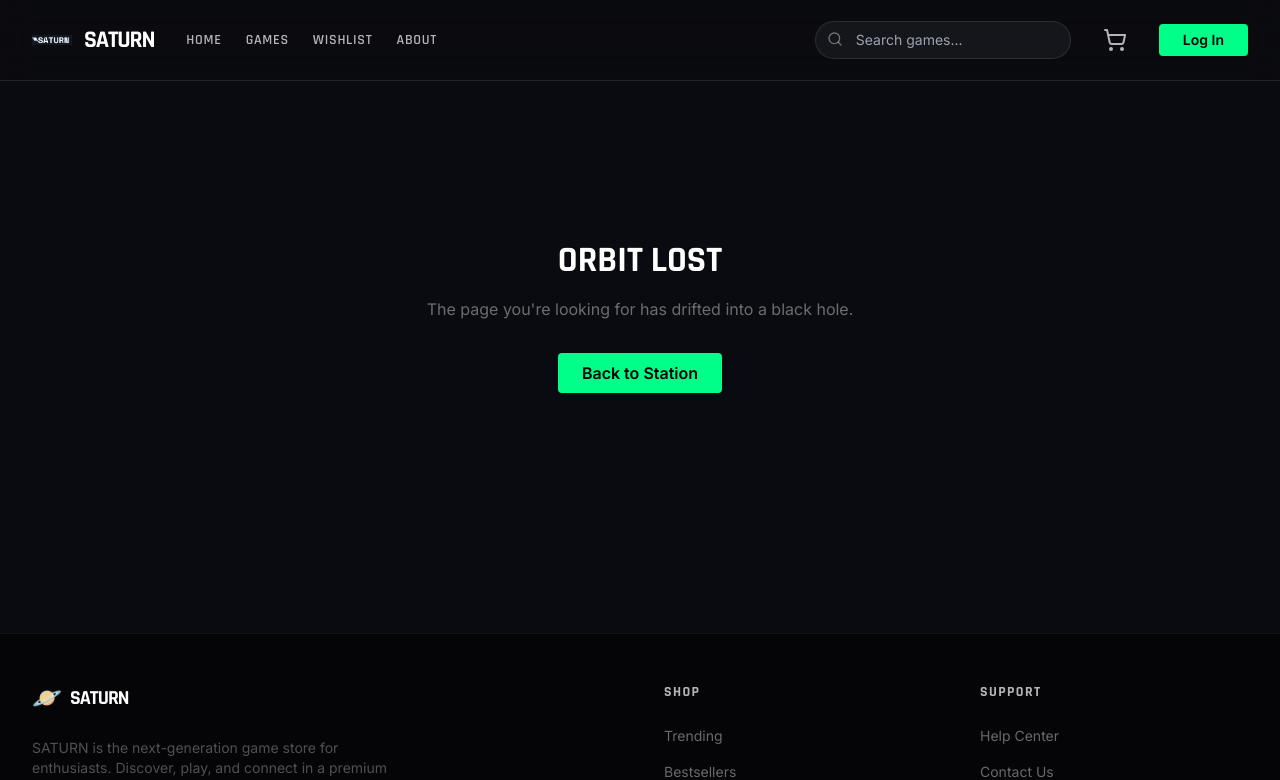
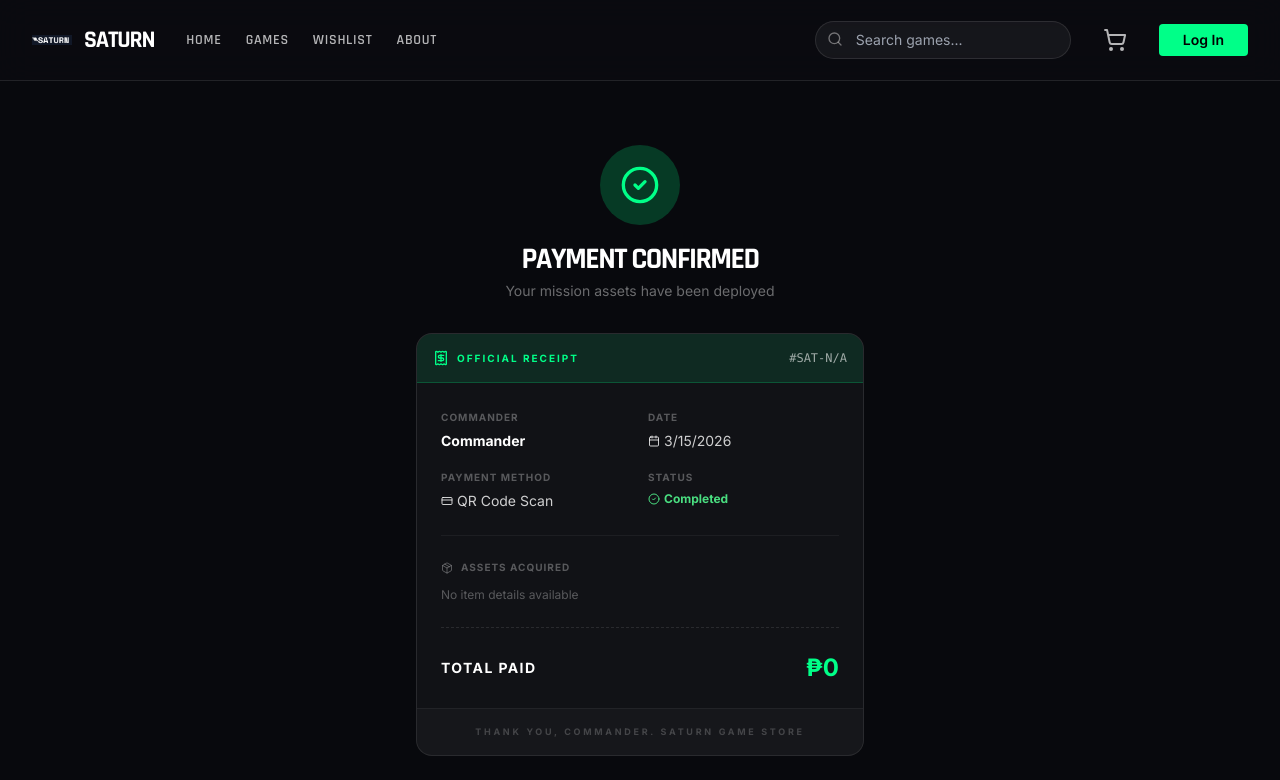
Before and after one commit to JM-Rivera17/E-Commerce-Final-Project, a React (Vite) app: page /receipt in a window 1280 px wide. Shown: the top 780 px of the page. Built offline with nearby package versions, Linux system fonts and the light colour scheme.

Commit message:
feat: Show receipt QR after payment - scan to view receipt on any device

```diff
--- a/src/App.jsx
+++ b/src/App.jsx
@@ -10,6 +10,7 @@ import Register from './pages/Register';
 import Wishlist from './pages/Wishlist';
 import About from './pages/About';
 import MyOrders from './pages/MyOrders';
+import Receipt from './pages/Receipt';
 import Admin from './pages/Admin';
 import AdminLogin from './pages/AdminLogin';
 import { StoreProvider } from './context/StoreContext';
@@ -31,6 +32,7 @@ function App() {
               <Route path="/wishlist" element={<Wishlist />} />
               <Route path="/about" element={<About />} />
               <Route path="/my-orders" element={<MyOrders />} />
+              <Route path="/receipt" element={<Receipt />} />
               <Route path="/admin-login" element={<AdminLogin />} />
               <Route path="/admin" element={<Admin />} />
               {/* Optional: Add a 404 page */}
--- a/src/pages/Checkout.jsx
+++ b/src/pages/Checkout.jsx
@@ -63,21 +63,27 @@ const Checkout = () => {
     }
   };
 
+  const [completedOrder, setCompletedOrder] = useState(null);
+
   const handlePay = () => {
     setIsProcessing(true);
     setTimeout(() => {
-      createOrder({
+      const order = createOrder({
         method: method,
         status: 'completed',
         customerName: currentUser?.name || 'Guest Commander',
         customerEmail: currentUser?.email || 'guest@saturn.com'
       });
+      setCompletedOrder(order);
       setIsProcessing(false);
       setIsCompleted(true);
     }, 2500);
   };
 
-  if (isCompleted) {
+  if (isCompleted && completedOrder) {
+    const receiptUrl = `https://e-commerce-final-project-mu.vercel.app/receipt?id=${completedOrder.id}&total=${completedOrder.total}&date=${encodeURIComponent(completedOrder.date)}&method=${completedOrder.method}&customer=${encodeURIComponent(completedOrder.customerName)}&items=${encodeURIComponent(JSON.stringify(completedOrder.items))}`;
+    const qrUrl = `https://api.qrserver.com/v1/create-qr-code/?size=200x200&data=${encodeURIComponent(receiptUrl)}`;
+
     return (
       <div className="flex flex-col items-center justify-center py-20 text-center px-4">
         <motion.div
@@ -88,8 +94,17 @@ const Checkout = () => {
           <CheckCircle2 className="w-12 h-12 text-saturn-accent" />
         </motion.div>
         <h2 className="text-4xl font-bold font-rajdhani mb-2">PAYMENT SUCCESSFUL</h2>
-        <p className="text-white/60 mb-8 max-w-md">Your order has been confirmed. You will receive an email with your game keys shortly.</p>
-        <button className="btn-primary" onClick={() => window.location.href = '/'}>Return Home</button>
+        <p className="text-white/60 mb-8 max-w-md">Your order has been confirmed. Scan the QR below to view your receipt on any device.</p>
+
+        <div className="bg-white p-4 rounded-xl mb-4">
+          <img src={qrUrl} alt="Receipt QR" className="w-40 h-40" />
+        </div>
+        <p className="text-[10px] text-white/30 uppercase tracking-widest mb-8">Scan QR to open receipt on your phone</p>
+
+        <div className="flex gap-4">
+          <button className="btn-primary" onClick={() => navigate('/my-orders')}>View My Orders</button>
+          <button className="px-6 py-3 border border-white/10 rounded-lg text-white/60 hover:text-white hover:border-white/30 transition-all text-sm font-bold" onClick={() => window.location.href = '/'}>Return Home</button>
+        </div>
       </div>
     );
   }
--- /dev/null
+++ b/src/pages/Receipt.jsx
@@ -0,0 +1,143 @@
+import React from 'react';
+import { useSearchParams, Link } from 'react-router-dom';
+import { CheckCircle2, Calendar, CreditCard, Package, Home, Receipt } from 'lucide-react';
+import { motion } from 'framer-motion';
+
+const ReceiptPage = () => {
+  const [searchParams] = useSearchParams();
+
+  // Read order data from URL params
+  const orderId = searchParams.get('id') || 'N/A';
+  const total = searchParams.get('total') || '0';
+  const date = searchParams.get('date') || new Date().toISOString();
+  const method = searchParams.get('method') || 'qr';
+  const customer = searchParams.get('customer') || 'Commander';
+  const rawItems = searchParams.get('items') || '[]';
+
+  let items = [];
+  try {
+    items = JSON.parse(decodeURIComponent(rawItems));
+  } catch {
+    items = [];
+  }
+
+  const methodLabels = {
+    qr: 'QR Code Scan',
+    card: 'Credit / Debit Card',
+    wallet: 'GCash / Maya'
+  };
+
+  return (
+    <div className="min-h-screen flex items-center justify-center px-4 py-16 bg-[#08090d]">
+      <motion.div
+        initial={{ opacity: 0, y: 30 }}
+        animate={{ opacity: 1, y: 0 }}
+        className="w-full max-w-md"
+      >
+        {/* Header */}
+        <div className="text-center mb-8">
+          <motion.div
+            initial={{ scale: 0 }}
+            animate={{ scale: 1 }}
+            transition={{ delay: 0.2 }}
+            className="w-20 h-20 bg-saturn-accent/20 rounded-full flex items-center justify-center mx-auto mb-4"
+          >
+            <CheckCircle2 className="w-10 h-10 text-saturn-accent" />
+          </motion.div>
+          <h1 className="text-3xl font-bold font-rajdhani tracking-tighter text-white">PAYMENT CONFIRMED</h1>
+          <p className="text-white/40 text-sm mt-1">Your mission assets have been deployed</p>
+        </div>
+
+        {/* Receipt Card */}
+        <div className="bg-white/[0.04] border border-white/10 rounded-2xl overflow-hidden">
+          {/* Reference */}
+          <div className="bg-saturn-accent/10 border-b border-saturn-accent/20 p-4 flex items-center justify-between">
+            <div className="flex items-center gap-2">
+              <Receipt className="w-4 h-4 text-saturn-accent" />
+              <span className="text-[10px] font-black text-saturn-accent uppercase tracking-[0.2em]">Official Receipt</span>
+            </div>
+            <span className="font-mono text-xs text-white/60">#SAT-{orderId.toString().slice(-6)}</span>
+          </div>
+
+          <div className="p-6 space-y-6">
+            {/* Details */}
+            <div className="grid grid-cols-2 gap-4 text-sm">
+              <div>
+                <label className="text-[10px] font-black text-white/30 uppercase tracking-widest block mb-1">Commander</label>
+                <span className="font-bold text-white">{decodeURIComponent(customer)}</span>
+              </div>
+              <div>
+                <label className="text-[10px] font-black text-white/30 uppercase tracking-widest block mb-1">Date</label>
+                <div className="flex items-center gap-1 text-white/80">
+                  <Calendar className="w-3 h-3" />
+                  <span>{new Date(date).toLocaleDateString()}</span>
+                </div>
+              </div>
+              <div>
+                <label className="text-[10px] font-black text-white/30 uppercase tracking-widest block mb-1">Payment Method</label>
+                <div className="flex items-center gap-1 text-white/80">
+                  <CreditCard className="w-3 h-3" />
+                  <span>{methodLabels[method] || method}</span>
+                </div>
+              </div>
+              <div>
+                <label className="text-[10px] font-black text-white/30 uppercase tracking-widest block mb-1">Status</label>
+                <span className="text-green-400 font-bold text-xs flex items-center gap-1">
+                  <CheckCircle2 className="w-3 h-3" /> Completed
+                </span>
+              </div>
+            </div>
+
+            {/* Divider */}
+            <div className="h-px bg-white/5"></div>
+
+            {/* Items */}
+            <div>
+              <label className="text-[10px] font-black text-white/30 uppercase tracking-widest block mb-3 flex items-center gap-2">
+                <Package className="w-3 h-3" /> Assets Acquired
+              </label>
+              <div className="space-y-3">
+                {items.length > 0 ? items.map((item, idx) => (
+                  <div key={idx} className="flex justify-between items-center text-sm">
+                    <div>
+                      <p className="font-bold text-white">{item.title}</p>
+                      <p className="text-[10px] text-white/30">Digital Key</p>
+                    </div>
+                    <span className="text-white/70">₱{Number(item.price).toLocaleString()}</span>
+                  </div>
+                )) : (
+                  <p className="text-white/30 text-xs">No item details available</p>
+                )}
+              </div>
+            </div>
+
+            {/* Divider */}
+            <div className="h-px border-t border-dashed border-white/10"></div>
+
+            {/* Total */}
+            <div className="flex justify-between items-center">
+              <span className="font-black text-white uppercase tracking-widest text-sm">Total Paid</span>
+              <span className="text-2xl font-bold text-saturn-accent">₱{Number(total).toLocaleString()}</span>
+            </div>
+          </div>
+
+          {/* Footer */}
+          <div className="bg-white/[0.02] p-4 text-center border-t border-white/5">
+            <p className="text-[9px] text-white/20 font-bold tracking-[0.3em] uppercase">
+              Thank you, Commander. SATURN GAME STORE
+            </p>
+          </div>
+        </div>
+
+        {/* Back button */}
+        <Link to="/" className="block mt-6">
+          <button className="w-full flex items-center justify-center gap-2 border border-white/10 text-white/60 hover:text-white hover:border-white/30 transition-all py-3 rounded-xl text-sm font-bold">
+            <Home className="w-4 h-4" /> Return to Station
+          </button>
+        </Link>
+      </motion.div>
+    </div>
+  );
+};
+
+export default ReceiptPage;
```
